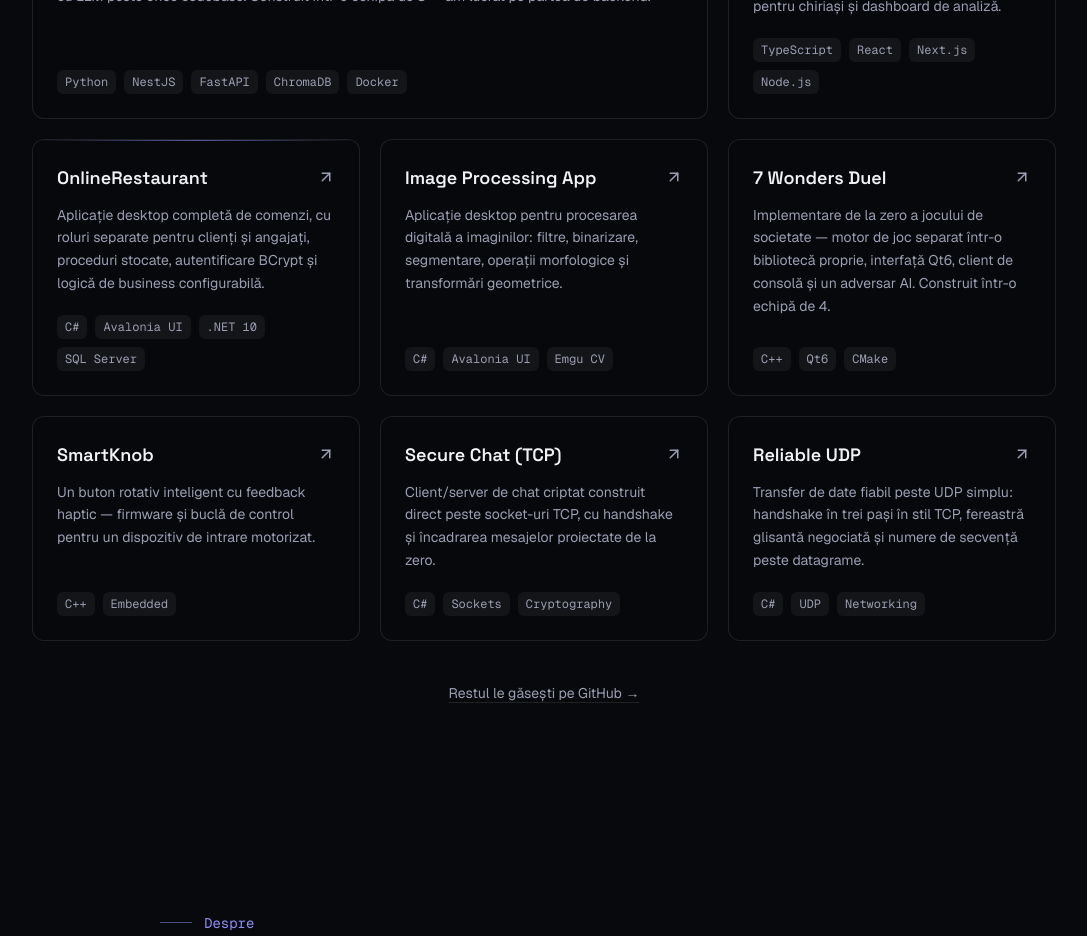
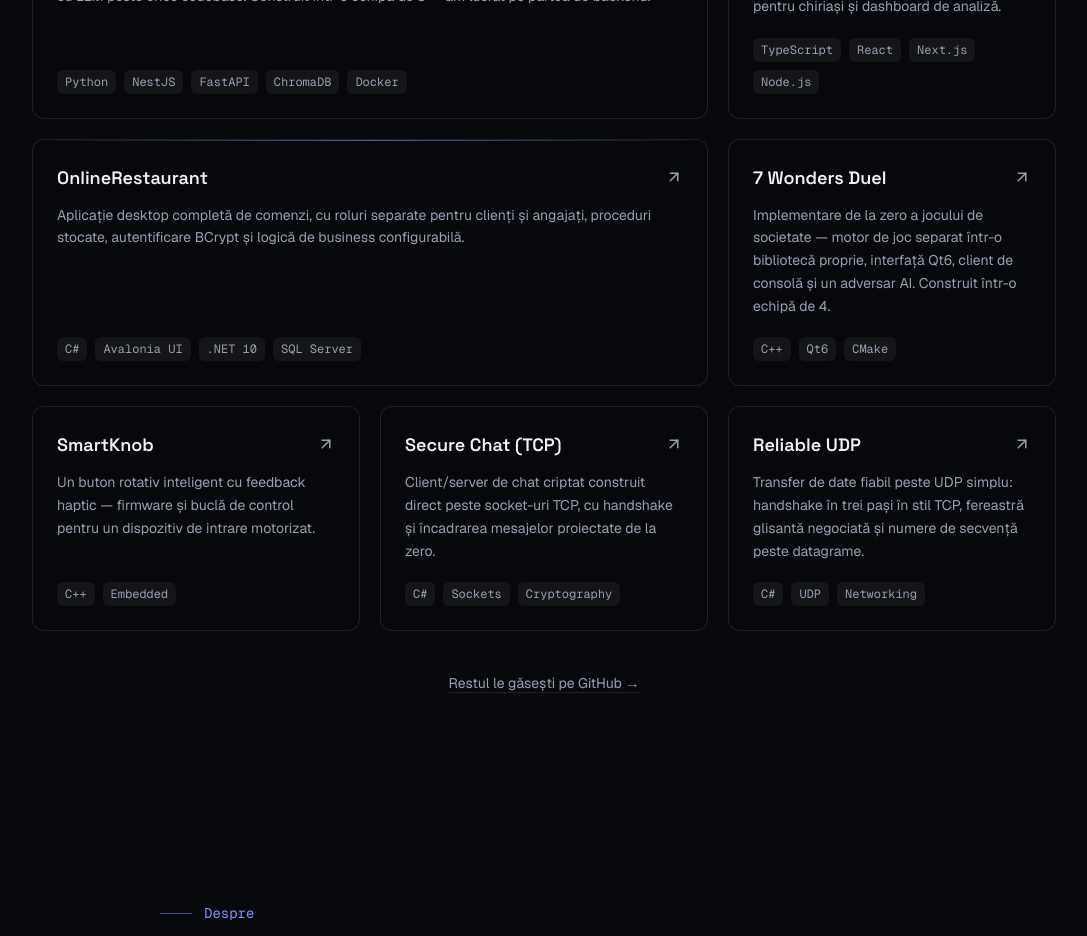
Before and after one commit to lydiagroza/Lydia-Web, a Next.js app: page /ro in a window 1280 px wide. Shown: the part 3680-4616 px from the top of the page, without its empty margins (96-1183 px from the left). Built offline with nearby package versions, Linux system fonts and the light colour scheme; no server answers.

Commit message:
remove PID project

```diff
--- a/src/components/ProjectCard.tsx
+++ b/src/components/ProjectCard.tsx
@@ -25,7 +25,7 @@ export default function ProjectCard({
         y: -4,
         transition: { type: "spring", stiffness: 300, damping: 24 },
       }}
-      className={`group relative flex flex-col ${project.wide ? "lg:col-span-2" : ""} overflow-hidden rounded-xl border border-border bg-background/80 p-6 backdrop-blur-sm transition-[border-color,box-shadow] duration-500 hover:border-accent/50 hover:shadow-[0_8px_40px_-12px_rgba(79,70,229,0.35)]`}
+      className={`group relative flex flex-col ${project.wide === "sm" ? "sm:col-span-2" : project.wide === "lg" ? "lg:col-span-2" : ""} overflow-hidden rounded-xl border border-border bg-background/80 p-6 backdrop-blur-sm transition-[border-color,box-shadow] duration-500 hover:border-accent/50 hover:shadow-[0_8px_40px_-12px_rgba(79,70,229,0.35)]`}
     >
       {project.featured && (
         <span
--- a/src/data/projects.ts
+++ b/src/data/projects.ts
@@ -9,8 +9,9 @@ export type Project = {
   href: string;
   badge?: Localized;
   featured?: boolean;
-  // Spans two columns on large screens.
-  wide?: boolean;
+  // Spans two grid columns: "sm" from two columns up, "lg" only in the
+  // three-column layout. Used to keep every row of the grid full.
+  wide?: "sm" | "lg";
 };
 
 // A project with its text resolved for one locale.
@@ -36,7 +37,7 @@ export const projects: Project[] = [
     href: "https://github.com/titelaex/krontech-proiect",
     badge: { en: "1st place, Krontech Challenge", ro: "Locul 1, Krontech Challenge" },
     featured: true,
-    wide: true,
+    wide: "sm",
   },
   {
     title: "Remanage",
@@ -57,15 +58,7 @@ export const projects: Project[] = [
     stack: ["C#", "Avalonia UI", ".NET 10", "SQL Server"],
     href: "https://github.com/lydiagroza/OnlineRestaurant",
     featured: true,
-  },
-  {
-    title: "Image Processing App",
-    description: {
-      en: "Desktop app for digital image processing: filters, thresholding, segmentation, morphological operations, and geometric transformations.",
-      ro: "Aplicație desktop pentru procesarea digitală a imaginilor: filtre, binarizare, segmentare, operații morfologice și transformări geometrice.",
-    },
-    stack: ["C#", "Avalonia UI", "Emgu CV"],
-    href: "https://github.com/lydiagroza/Proiect_PID",
+    wide: "lg",
   },
   {
     title: "7 Wonders Duel",
```
